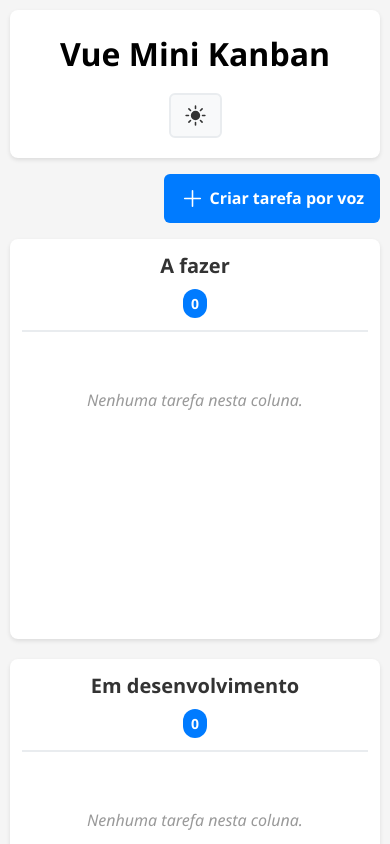
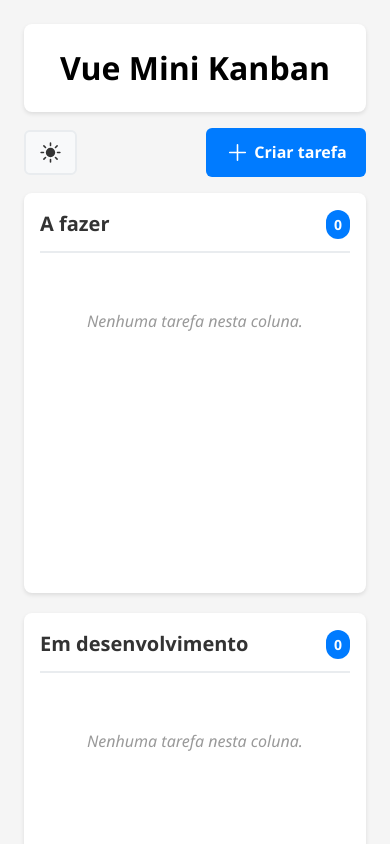
Before and after one commit to stamorim28/vue-mini-kanban, a Vue app: page / in a window 390 px wide. Shown: the top 844 px of the page. Built offline with nearby package versions, Linux system fonts and the light colour scheme.

Commit message:
style: mobile adjusts

```diff
--- a/src/components/KanbanColumn.vue
+++ b/src/components/KanbanColumn.vue
@@ -192,10 +192,9 @@ const handleTaskDelete = (taskId) => {
 
 @media (max-width: 768px) {
   .kanban-column {
-    padding: 12px;
+    padding: 1rem;
 
     &__header {
-      flex-direction: column;
       gap: 8px;
       text-align: center;
     }
--- a/src/components/VoiceInput.vue
+++ b/src/components/VoiceInput.vue
@@ -104,9 +104,7 @@ watch(showModal, (newValue) => {
   <div class="voice-input">
     <button class="voice-input__open-modal-btn" @click="openModal">
       <!-- <span class="voice-input__modal-icon"></span> -->
-      <span class="voice-input__modal-text"
-        ><PlusIcon style="height: 25px" /> Criar tarefa por voz</span
-      >
+      <span class="voice-input__modal-text"><PlusIcon style="height: 25px" /> Criar tarefa</span>
     </button>
 
     <!-- Modal -->
--- a/src/views/KanbanBoard.vue
+++ b/src/views/KanbanBoard.vue
@@ -49,7 +49,8 @@ onMounted(() => {
       </a>
 
       <div class="kanban-board__controls">
-        <DarkModeToggle />
+        <div class="d-block"><DarkModeToggle /></div>
+
         <!-- <div class="kanban-board__stats">
           <span>Progresso: {{ store.progressPercentage || 0 }}%</span>
         </div> -->
@@ -57,6 +58,7 @@ onMounted(() => {
     </div>
 
     <div class="kanban-board__voice-input">
+      <div class="d-none"><DarkModeToggle /></div>
       <VoiceInput @task-created="handleTaskCreated" />
     </div>
 
@@ -76,6 +78,14 @@ onMounted(() => {
 </template>
 
 <style lang="scss" scoped>
+.d-none {
+  display: none;
+}
+
+.d-block {
+  display: block;
+}
+
 .kanban-board {
   min-height: 100vh;
   padding: 20px;
@@ -146,12 +156,19 @@ onMounted(() => {
 }
 
 @media (max-width: 768px) {
+  .d-none {
+    display: block;
+  }
+
+  .d-block {
+    display: none;
+  }
+
   .kanban-board {
-    padding: 10px;
+    padding: 1.5rem;
 
     &__header {
       flex-direction: column;
-      gap: 15px;
       text-align: center;
     }
 
@@ -163,6 +180,12 @@ onMounted(() => {
     &__columns {
       grid-template-columns: 1fr;
     }
+
+    &__voice-input {
+      justify-content: space-between;
+      align-items: center;
+      margin-bottom: 1rem;
+    }
   }
 }
 </style>
```
